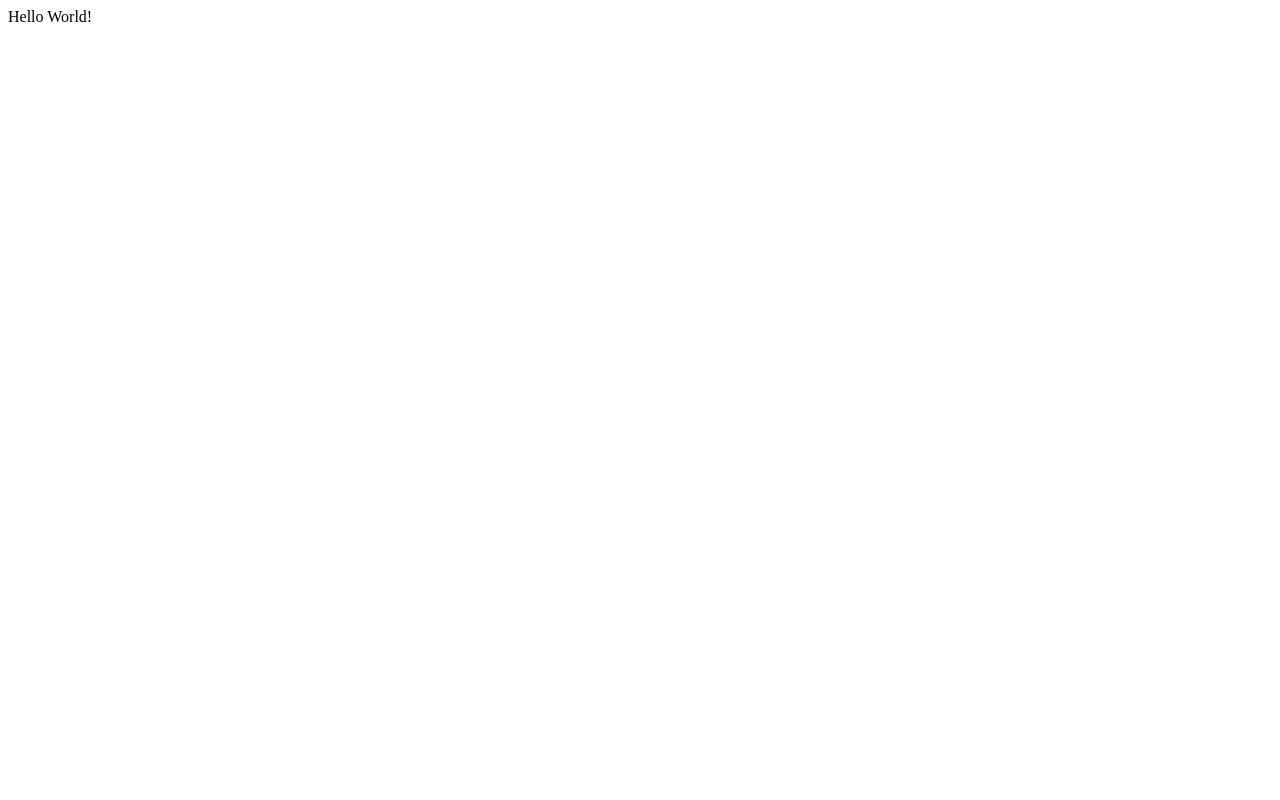
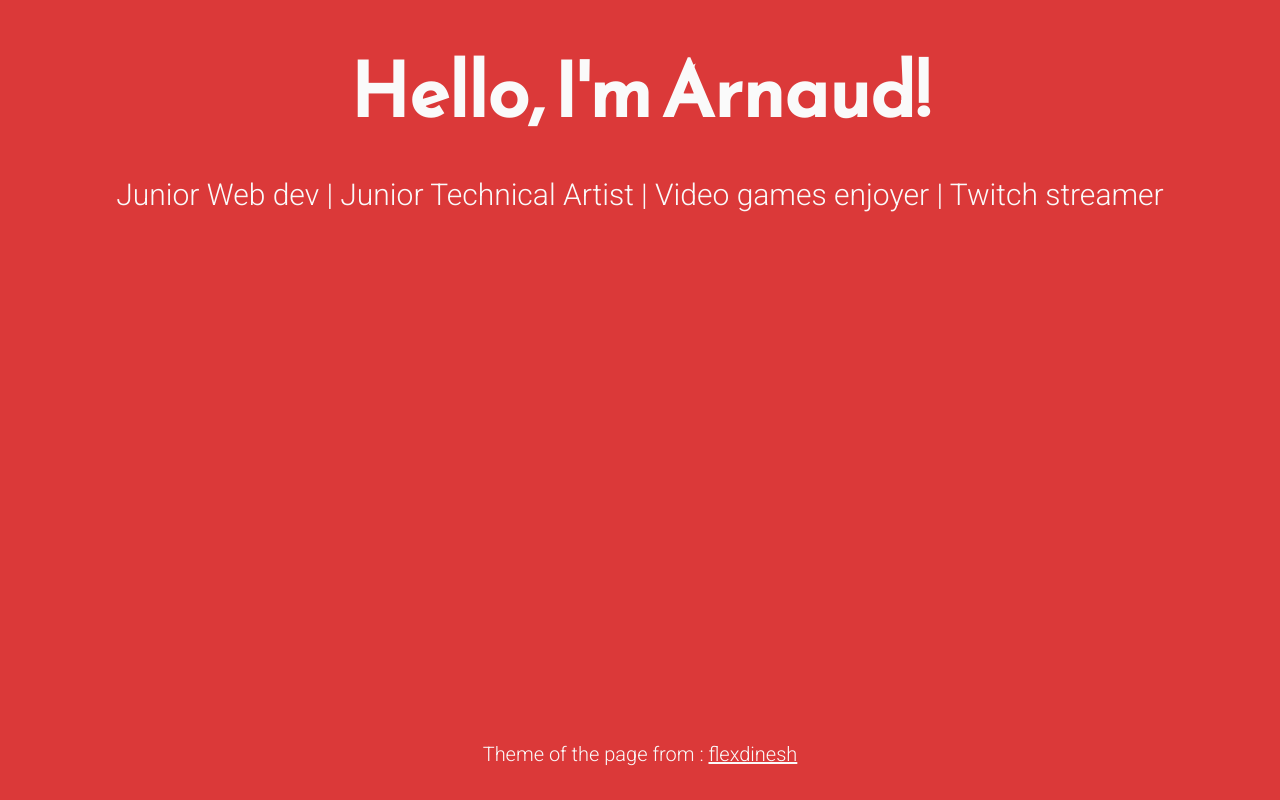
Before and after one commit to DalcqArnaud/DalcqArnaud.github.io, a plain HTML site: page index.html in a window 1280 px wide. Drawn offline with Linux system fonts and the light colour scheme.

Commit message:
Add css stylesheet and update text

```diff
--- /dev/null
+++ b/css/reset.css
@@ -0,0 +1,25 @@
+/* Minimal CSS Reset */
+
+html {
+  box-sizing: border-box;
+  font-size: 12px;
+}
+
+*, *:before, *:after {
+  box-sizing: inherit;
+}
+
+body, h1, h2, h3, h4, h5, h6, p, ol, ul {
+  margin: 0;
+  padding: 0;
+  font-weight: normal;
+}
+
+ol, ul {
+  list-style: none;
+}
+
+img {
+  max-width: 100%;
+  height: auto;
+}
--- /dev/null
+++ b/css/styles.css
@@ -0,0 +1,76 @@
+/* Typography */
+
+html {
+	font-family: 'Roboto', sans-serif;
+}
+
+@media (min-width: 576px) {
+	html {
+		font-size: 14px;
+	}
+}
+
+@media (min-width: 768px) {
+	html {
+		font-size: 16px;
+	}
+}
+
+@media (min-width: 992px) {
+	html {
+		font-size: 18px;
+	}
+}
+
+@media (min-width: 1200px) {
+	html {
+		font-size: 20px;
+	}
+}
+
+.icons-social i {
+	font-size: 3em;
+}
+
+/* Custom Styles */
+
+main {
+	display: flex;
+	flex-direction: column;
+	min-height: 100vh;
+	justify-content: center;
+	padding: 0 30px;
+	text-align: center;
+}
+
+main > .intro {
+	font-family: 'Reem Kufi', sans-serif;
+	font-size: 3.75em;
+	font-weight: 600;
+}
+
+main > .tagline {
+	font-size: 1.5rem;
+	margin: 1.5rem 0;
+	font-weight: 100;
+}
+
+main > .copyright {
+	font-size: 1rem;
+	margin-top: 500px;
+}
+
+.icons-social i {
+	padding: 10px;
+}
+
+.devto {
+	margin-bottom: -0.20rem;
+}
+
+.devto svg {
+	margin-bottom: -0.20rem;
+	margin-left: 0.675rem;;
+	width: 2.65rem;
+	height: 2.65rem;
+}
--- /dev/null
+++ b/css/themes/green-white.css
@@ -0,0 +1,14 @@
+/* Theme */
+
+main {
+	background: #43A047;
+	color: #FAFAFA;
+}
+
+.icons-social a {
+	color: #FAFAFA;
+}
+
+.icons-social a svg path{
+	fill: #FAFAFA;
+}
--- /dev/null
+++ b/css/themes/grey-white.css
@@ -0,0 +1,14 @@
+/* Theme */
+
+main {
+	background: #485564;
+	color: #FAFAFA;
+}
+
+.icons-social a {
+	color: #FAFAFA;
+}
+
+.icons-social a svg path{
+	fill: #FAFAFA;
+}
--- /dev/null
+++ b/css/themes/indigo-white.css
@@ -0,0 +1,14 @@
+/* Theme */
+
+main {
+	background: #303F9F;
+	color: #FAFAFA;
+}
+
+.icons-social a {
+	color: #FAFAFA;
+}
+
+.icons-social a svg path{
+	fill: #FAFAFA;
+}
--- /dev/null
+++ b/css/themes/red-white.css
@@ -0,0 +1,18 @@
+/* Theme */
+
+main {
+	background: #db3939;
+	color: #FAFAFA;
+}
+
+.copyrightLink {
+	color: #FAFAFA
+}
+
+.icons-social a {
+	color: #FAFAFA;
+}
+
+.icons-social a svg path{
+	fill: #FAFAFA;
+}
--- /dev/null
+++ b/css/themes/white-blue.css
@@ -0,0 +1,14 @@
+/* Theme */
+
+main {
+	background: #FAFAFA;
+	color: #0277BD;
+}
+
+.icons-social a {
+	color: #0277BD;
+}
+
+.icons-social a svg path{
+	fill: #0277BD;
+}
--- /dev/null
+++ b/css/themes/white-grey.css
@@ -0,0 +1,14 @@
+/* Theme */
+
+main {
+	background: #EDEDED;
+	color: #4B5658;
+}
+
+.icons-social a {
+	color: #4B5658;
+}
+
+.icons-social a svg path{
+	fill: #4B5658;
+}
--- /dev/null
+++ b/css/themes/white-indigo.css
@@ -0,0 +1,14 @@
+/* Theme */
+
+main {
+	background: #E8EAF6;
+	color: #303F9F;
+}
+
+.icons-social a {
+	color: #303F9F;
+}
+
+.icons-social a svg path{
+	fill: #303F9F;
+}
--- /dev/null
+++ b/css/themes/white-red.css
@@ -0,0 +1,14 @@
+/* Theme */
+
+main {
+	background: #EDEDED;
+	color: #AF3D4E;
+}
+
+.icons-social a {
+	color: #AF3D4E;
+}
+
+.icons-social a svg path{
+	fill: #AF3D4E;
+}
--- /dev/null
+++ b/css/themes/yellow-black.css
@@ -0,0 +1,14 @@
+/* Theme */
+
+main {
+	background: #FFEB3B;
+	color: #1E1E1E;
+}
+
+.icons-social a {
+	color: #1E1E1E;
+}
+
+.icons-social a svg path{
+	fill: #1E1E1E;
+}
--- a/index.html
+++ b/index.html
@@ -1,12 +1,45 @@
+<!DOCTYPE html>
 <html>
 <head>
-    <title>
-        Arnaud Dalcq Developer Landing Page
-    </title>
+	<meta charset="utf-8">
+	<meta http-equiv="X-UA-Compatible" content="IE=edge">
+	<meta name="viewport" content="width=device-width, initial-scale=1.0">
+
+	<title>Arnaud Dalcq Dev Landing Page</title>
+
+	<!-- <link rel="icon" href="favicon.ico" type="image/png" /> -->
+
+	<link href="https://fonts.googleapis.com/css?family=Reem+Kufi|Roboto:300" rel="stylesheet">
+	<link href="https://use.fontawesome.com/releases/v5.13.1/css/all.css" rel="stylesheet">
+	<link rel="stylesheet" href="css/reset.css">
+	<link rel="stylesheet" href="css/styles.css">
+	<!-- <link rel="stylesheet" href="css/themes/indigo-white.css"> -->
+	<!-- <link rel="stylesheet" href="css/themes/green-white.css"> -->
+	<link rel="stylesheet" href="css/themes/red-white.css">
+	<!-- <link rel="stylesheet" href="css/themes/grey-white.css"> -->
+	<!-- <link rel="stylesheet" href="css/themes/white-indigo.css"> -->
+	<!-- <link rel="stylesheet" href="css/themes/white-blue.css"> -->
+	<!-- <link rel="stylesheet" href="css/themes/white-grey.css"> -->
+	<!-- <link rel="stylesheet" href="css/themes/white-red.css"> -->
+	<!-- <link rel="stylesheet" href="css/themes/yellow-black.css"> -->
 </head>
 <body>
-    <p>
-        Hello World!
-    </p>
+	<main>
+		<div class="intro">Hello, I'm Arnaud!</div>
+		<div class="tagline">Junior Web dev | Junior Technical Artist | Video games enjoyer | Twitch streamer</div>
+		<!-- Find your icons from here - https://fontawesome.com/icons?d=gallery&s=brands -->
+		<!-- <div class="icons-social">
+			<a target="_blank" href="https://github.com/flexdinesh"><i class="fab fa-github"></i></a>
+			<a target="_blank" href="https://twitter.com/flexdinesh"><i class="fab fa-twitter"></i></a>
+			<a target="_blank" href="https://dev.to/flexdinesh"><i class="fab fa-dev"></i></a>
+			<a target="_blank" href="https://stackoverflow.com/story/flexdinesh"><i class="fab fa-stack-overflow"></i></a>
+			<a target="_blank" href="https://www.linkedin.com/in/dineshpandiyan"><i class="fab fa-linkedin"></i></a>
+			<a target="_blank" href="https://medium.com/@flexdinesh"><i class="fab fa-medium"></i></a>
+			<a target="_blank" href="https://www.freecodecamp.org"><i class="fab fa-free-code-camp"></i></a>
+			<a target="_blank" href="https://www.behance.net"><i class="fab fa-behance"></i></a>
+			<a target="_blank" href="https://codepen.io"><i class="fab fa-codepen"></i></a>
+        </div> -->
+        <div class="copyright">Theme of the page from : <a class="copyrightLink" target="_blank" href="https://github.com/flexdinesh/dev-landing-page">flexdinesh</a> </div>
+	</main>
 </body>
 </html>
```
